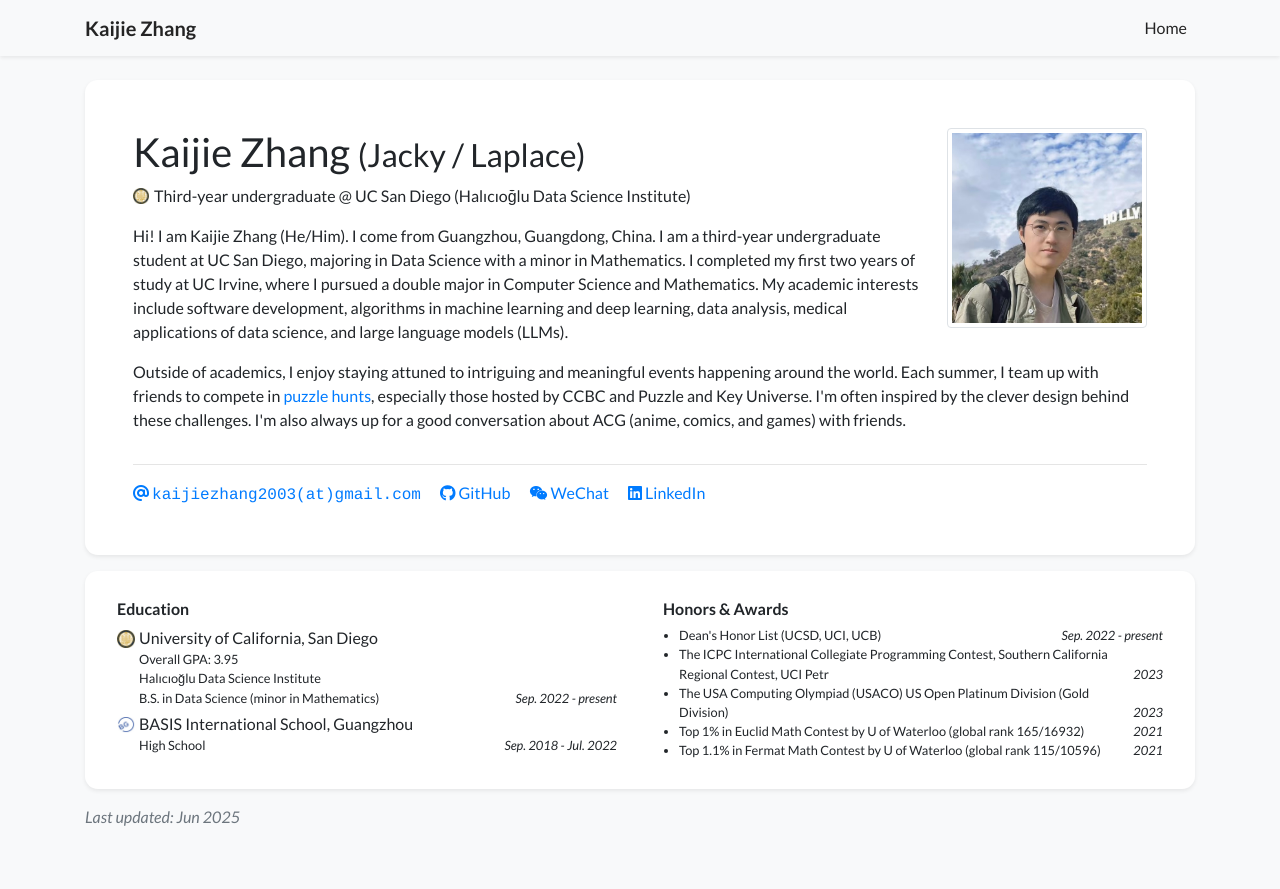
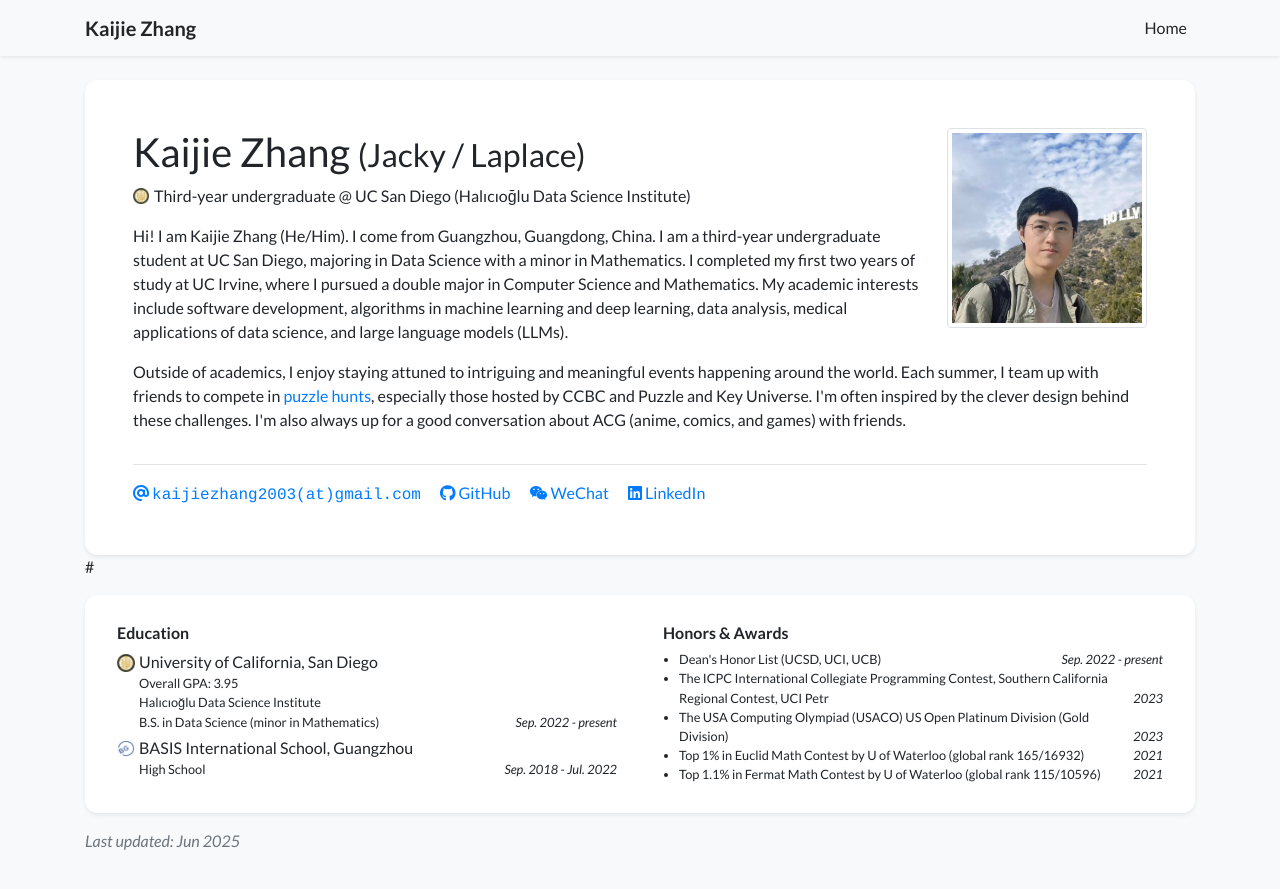
Before and after one commit to Kaf1018Zhang/Kaf1018Zhang.github.io, a Jekyll site: the page built from index.html, in a window 1280 px wide. Shown: the top 889 px of the page. Built offline with Jekyll 4.4.1, drawn with Linux system fonts in a browser that asks for light colours; nearby versions of some CDN libraries; a style sheet for code colours, icons or effects is not loaded.

```diff
--- a/index.html
+++ b/index.html
@@ -5,7 +5,7 @@ navbar_title: Home
 ---
 {% include widgets/profile_card.html %}
 
-{% include widgets/debug_repo_name.html %}
+#{% include widgets/debug_repo_name.html %}
 
 {% include widgets/debug_url.html %}
 
```
